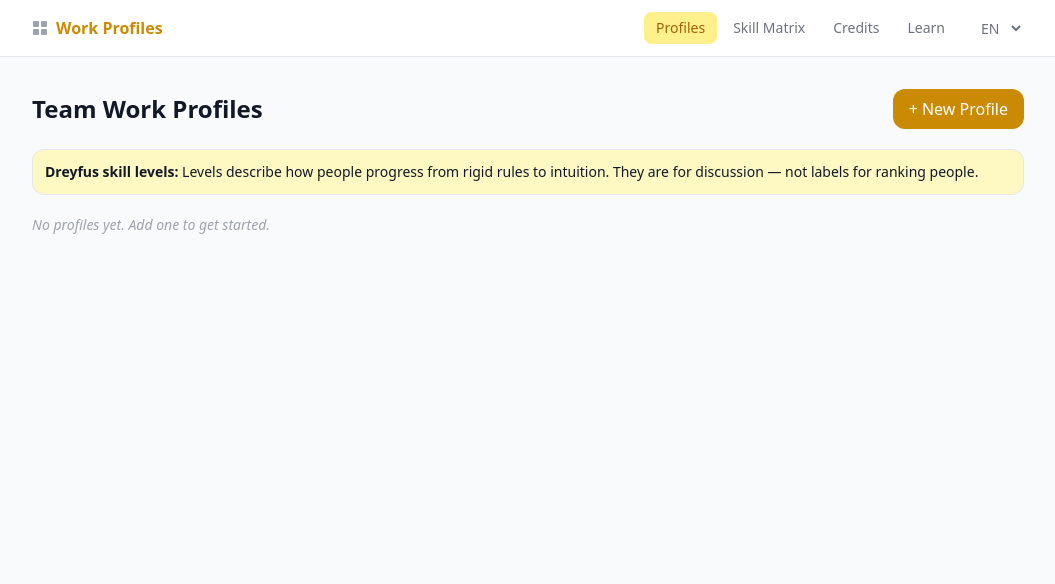
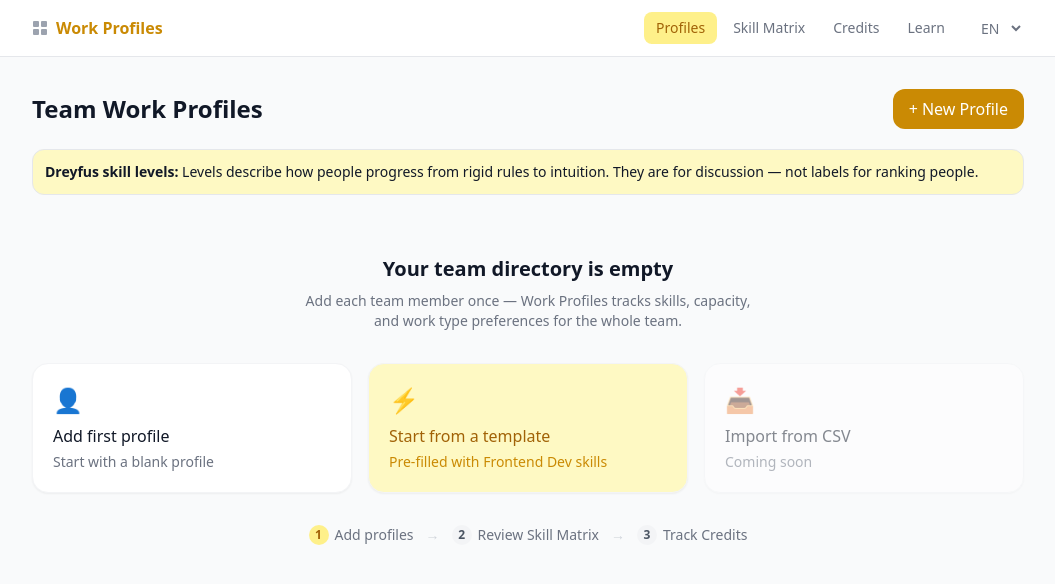
Before and after one commit to agile-toolkit/work-profiles, a React (Vite) app: page / in a window 1280 px wide. Shown: the top 584 px of the page, without its empty margins (112-1167 px from the left). Built offline with nearby package versions, Linux system fonts and the light colour scheme.

Commit message:
feat: empty state onboarding for new teams (issue #16)

```diff
--- a/src/components/ProfilesView.tsx
+++ b/src/components/ProfilesView.tsx
@@ -1,6 +1,18 @@
 import { useState } from 'react'
 import { useTranslation } from 'react-i18next'
 import type { WorkProfile, Skill, ProficiencyLevel, WorkType } from '../types'
+
+const FE_TEMPLATE = {
+  role: 'Frontend Dev',
+  workTypes: ['development', 'design'] as WorkType[],
+  skills: [
+    { name: 'TypeScript', proficiency: 4 as ProficiencyLevel },
+    { name: 'React', proficiency: 4 as ProficiencyLevel },
+    { name: 'CSS / Tailwind', proficiency: 3 as ProficiencyLevel },
+    { name: 'Testing', proficiency: 3 as ProficiencyLevel },
+    { name: 'Accessibility', proficiency: 2 as ProficiencyLevel },
+  ],
+}
 
 const WORK_TYPES: WorkType[] = [
   'design',
@@ -48,6 +60,17 @@ export default function ProfilesView({ profiles, onProfiles }: Props) {
 
   function openAdd() {
     setDraft(makeEmpty())
+    setAdding(true)
+    setEditId(null)
+  }
+
+  function openAddWithTemplate() {
+    setDraft({
+      ...makeEmpty(),
+      role: FE_TEMPLATE.role,
+      workTypes: FE_TEMPLATE.workTypes,
+      skills: FE_TEMPLATE.skills.map(s => ({ id: crypto.randomUUID(), name: s.name, proficiency: s.proficiency })),
+    })
     setAdding(true)
     setEditId(null)
   }
@@ -125,7 +148,57 @@ export default function ProfilesView({ profiles, onProfiles }: Props) {
       </div>
 
       {profiles.length === 0 && !showForm && (
-        <p className="text-gray-400 text-sm italic">{t('profiles.empty')}</p>
+        <div className="py-10 space-y-8">
+          <div className="text-center space-y-2">
+            <h3 className="text-xl font-semibold text-gray-900">{t('profiles.onboarding_headline')}</h3>
+            <p className="text-gray-500 max-w-md mx-auto text-sm">{t('profiles.onboarding_subtext')}</p>
+          </div>
+
+          <div className="grid grid-cols-1 sm:grid-cols-3 gap-4">
+            <button
+              type="button"
+              onClick={openAdd}
+              className="card text-left hover:border-brand-300 hover:shadow transition-all cursor-pointer"
+            >
+              <div className="text-2xl mb-2">👤</div>
+              <h4 className="font-medium text-gray-900 mb-1">{t('profiles.onboarding_add')}</h4>
+              <p className="text-sm text-gray-500">{t('profiles.onboarding_add_sub')}</p>
+            </button>
+
+            <button
+              type="button"
+              onClick={openAddWithTemplate}
+              className="card text-left hover:border-brand-300 hover:shadow transition-all cursor-pointer border-brand-200 bg-brand-50"
+            >
+              <div className="text-2xl mb-2">⚡</div>
+              <h4 className="font-medium text-brand-700 mb-1">{t('profiles.onboarding_template')}</h4>
+              <p className="text-sm text-brand-600">{t('profiles.onboarding_template_sub')}</p>
+            </button>
+
+            <div className="card opacity-50 cursor-not-allowed">
+              <div className="text-2xl mb-2">📥</div>
+              <h4 className="font-medium text-gray-900 mb-1">{t('profiles.onboarding_import')}</h4>
+              <p className="text-sm text-gray-500">{t('profiles.onboarding_import_sub')}</p>
+            </div>
+          </div>
+
+          <div className="flex flex-wrap items-center justify-center gap-3 text-sm text-gray-500">
+            <span className="flex items-center gap-1.5">
+              <span className="w-5 h-5 rounded-full bg-brand-100 text-brand-700 flex items-center justify-center text-xs font-bold">1</span>
+              {t('profiles.onboarding_step1')}
+            </span>
+            <span className="text-gray-300">→</span>
+            <span className="flex items-center gap-1.5">
+              <span className="w-5 h-5 rounded-full bg-gray-100 text-gray-600 flex items-center justify-center text-xs font-bold">2</span>
+              {t('profiles.onboarding_step2')}
+            </span>
+            <span className="text-gray-300">→</span>
+            <span className="flex items-center gap-1.5">
+              <span className="w-5 h-5 rounded-full bg-gray-100 text-gray-600 flex items-center justify-center text-xs font-bold">3</span>
+              {t('profiles.onboarding_step3')}
+            </span>
+          </div>
+        </div>
       )}
 
       <div className="grid grid-cols-1 md:grid-cols-2 gap-4">
--- a/src/i18n/be.json
+++ b/src/i18n/be.json
@@ -12,7 +12,18 @@
     "delete_confirm": "Выдаліць гэты прафіль?",
     "skills_count": "навыкаў",
     "capacity": "загрузка",
-    "work_types": "Тыпы работ"
+    "work_types": "Тыпы работ",
+    "onboarding_headline": "Дырэкторыя вашай каманды пустая",
+    "onboarding_subtext": "Дадайце кожнага члена каманды адзін раз — Work Profiles адсочвае навыкі, загрузку і перавагі тыпаў работ для ўсёй каманды.",
+    "onboarding_add": "Дадаць першы прафіль",
+    "onboarding_add_sub": "Пачаць з пустога прафілю",
+    "onboarding_template": "Пачаць з шаблону",
+    "onboarding_template_sub": "Папярэдне запоўнены навыкамі Frontend Dev",
+    "onboarding_import": "Імпарт з CSV",
+    "onboarding_import_sub": "Хутка",
+    "onboarding_step1": "Дадаць прафілі",
+    "onboarding_step2": "Прагледзець матрыцу навыкаў",
+    "onboarding_step3": "Весці крэдыты"
   },
   "profile_form": {
     "title_new": "Новы прафіль работніка",
--- a/src/i18n/en.json
+++ b/src/i18n/en.json
@@ -12,7 +12,18 @@
     "delete_confirm": "Delete this profile?",
     "skills_count": "skills",
     "capacity": "capacity",
-    "work_types": "Work types"
+    "work_types": "Work types",
+    "onboarding_headline": "Your team directory is empty",
+    "onboarding_subtext": "Add each team member once — Work Profiles tracks skills, capacity, and work type preferences for the whole team.",
+    "onboarding_add": "Add first profile",
+    "onboarding_add_sub": "Start with a blank profile",
+    "onboarding_template": "Start from a template",
+    "onboarding_template_sub": "Pre-filled with Frontend Dev skills",
+    "onboarding_import": "Import from CSV",
+    "onboarding_import_sub": "Coming soon",
+    "onboarding_step1": "Add profiles",
+    "onboarding_step2": "Review Skill Matrix",
+    "onboarding_step3": "Track Credits"
   },
   "profile_form": {
     "title_new": "New Work Profile",
--- a/src/i18n/es.json
+++ b/src/i18n/es.json
@@ -12,7 +12,18 @@
     "delete_confirm": "¿Eliminar este perfil?",
     "skills_count": "habilidades",
     "capacity": "capacidad",
-    "work_types": "Tipos de trabajo"
+    "work_types": "Tipos de trabajo",
+    "onboarding_headline": "El directorio de tu equipo está vacío",
+    "onboarding_subtext": "Añade a cada miembro del equipo una vez — Work Profiles realiza un seguimiento de habilidades, capacidad y preferencias de tipo de trabajo para todo el equipo.",
+    "onboarding_add": "Añadir primer perfil",
+    "onboarding_add_sub": "Comenzar con un perfil en blanco",
+    "onboarding_template": "Comenzar desde una plantilla",
+    "onboarding_template_sub": "Prellenado con habilidades de Frontend Dev",
+    "onboarding_import": "Importar desde CSV",
+    "onboarding_import_sub": "Próximamente",
+    "onboarding_step1": "Añadir perfiles",
+    "onboarding_step2": "Revisar la matriz de habilidades",
+    "onboarding_step3": "Registrar créditos"
   },
   "profile_form": {
     "title_new": "Nuevo perfil de trabajo",
--- a/src/i18n/ru.json
+++ b/src/i18n/ru.json
@@ -12,7 +12,18 @@
     "delete_confirm": "Удалить этот профиль?",
     "skills_count": "навыков",
     "capacity": "загрузка",
-    "work_types": "Типы работ"
+    "work_types": "Типы работ",
+    "onboarding_headline": "Директория вашей команды пуста",
+    "onboarding_subtext": "Добавьте каждого члена команды один раз — Work Profiles отслеживает навыки, загрузку и предпочтения типов работ для всей команды.",
+    "onboarding_add": "Добавить первый профиль",
+    "onboarding_add_sub": "Начать с чистого профиля",
+    "onboarding_template": "Начать с шаблона",
+    "onboarding_template_sub": "Заполнено навыками Frontend Dev",
+    "onboarding_import": "Импорт из CSV",
+    "onboarding_import_sub": "Скоро",
+    "onboarding_step1": "Добавить профили",
+    "onboarding_step2": "Проверить матрицу навыков",
+    "onboarding_step3": "Вести кредиты"
   },
   "profile_form": {
     "title_new": "Новый профиль",
```
Also changed, not shown: .artefacts/BRIEF.md.
